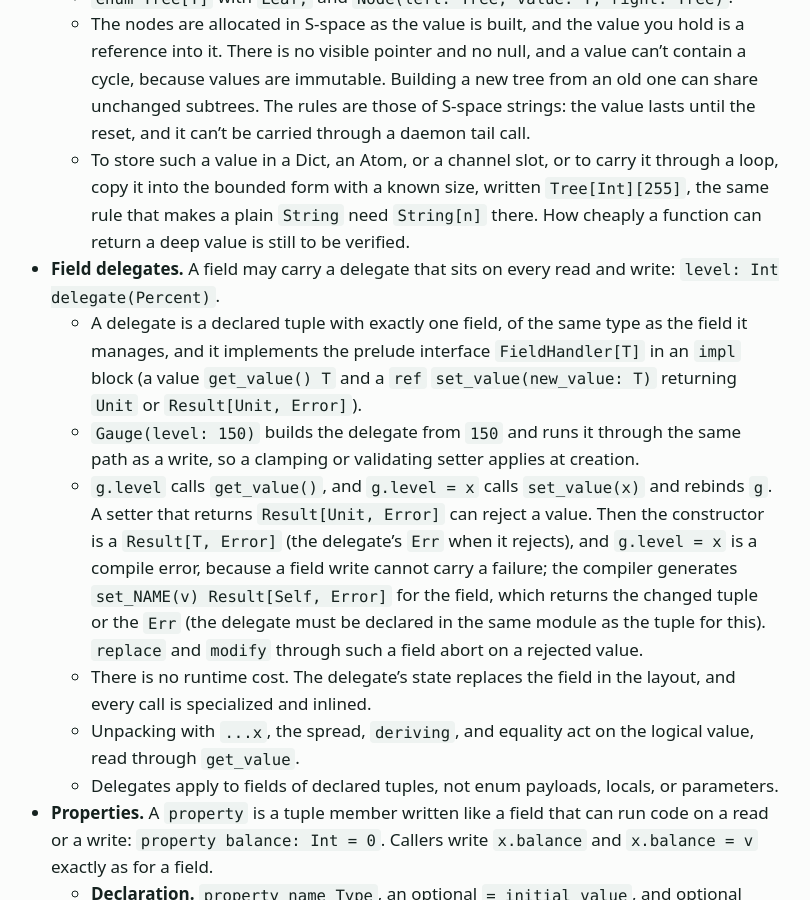
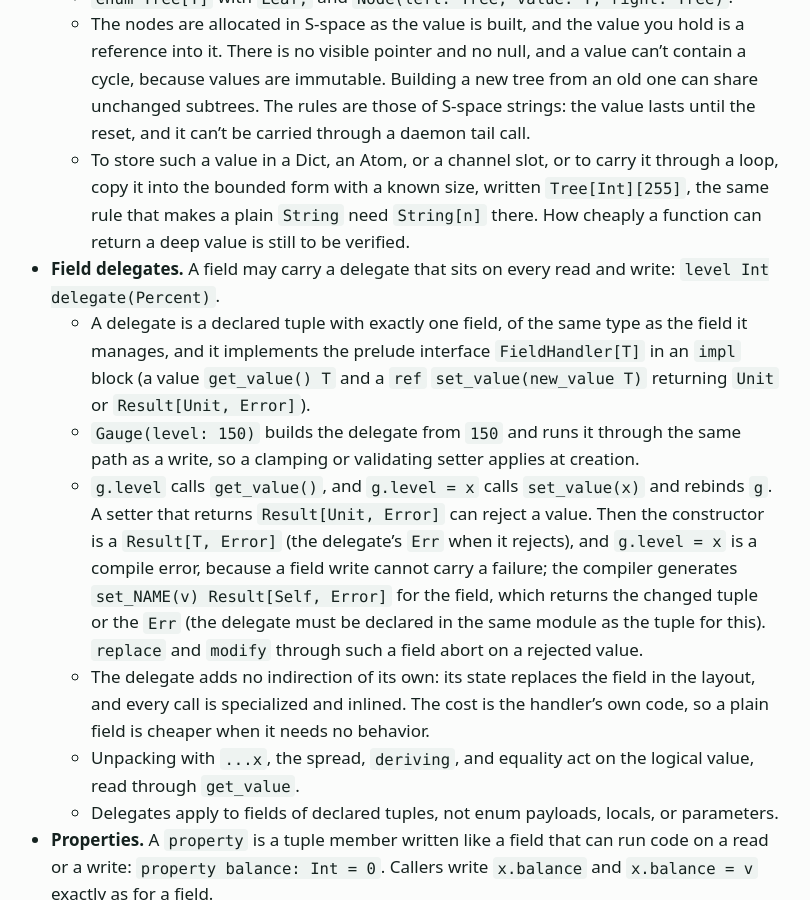
Before and after one commit to slconverse1/moxie, a Jekyll site: the page built from docs/spec.md, in a window 1280 px wide and 900 px high, scrolled down 18922 px. Shown: the whole window, without its empty margins (245-1055 px from the left). Built offline with Jekyll 4.4.1, drawn with Linux system fonts in a browser that asks for light colours.

Commit message:
Docs: explain field delegates against Kotlin's property delegates and Swift's wrappers; say the cost is the handler's code
Co-Authored-By: Claude Sonnet 5.5 <noreply@anthropic.com>
Claude-Session: https://claude.ai/code/session_01XCzUchPRZuBnrDtgjNTTye

```diff
--- a/docs/spec.md
+++ b/docs/spec.md
@@ -213,11 +213,11 @@ How S-space and T-space behave:
   - `enum Tree[T]` with `Leaf,` and `Node(left: Tree, value: T, right: Tree)`.
   - The nodes are allocated in S-space as the value is built, and the value you hold is a reference into it. There is no visible pointer and no null, and a value can't contain a cycle, because values are immutable. Building a new tree from an old one can share unchanged subtrees. The rules are those of S-space strings: the value lasts until the reset, and it can't be carried through a daemon tail call.
   - To store such a value in a Dict, an Atom, or a channel slot, or to carry it through a loop, copy it into the bounded form with a known size, written `Tree[Int][255]`, the same rule that makes a plain `String` need `String[n]` there. How cheaply a function can return a deep value is still to be verified.
-- **Field delegates.** A field may carry a delegate that sits on every read and write: `level: Int delegate(Percent)`.
-  - A delegate is a declared tuple with exactly one field, of the same type as the field it manages, and it implements the prelude interface `FieldHandler[T]` in an `impl` block (a value `get_value() T` and a `ref` `set_value(new_value: T)` returning `Unit` or `Result[Unit, Error]`).
+- **Field delegates.** A field may carry a delegate that sits on every read and write: `level Int delegate(Percent)`.
+  - A delegate is a declared tuple with exactly one field, of the same type as the field it manages, and it implements the prelude interface `FieldHandler[T]` in an `impl` block (a value `get_value() T` and a `ref` `set_value(new_value T)` returning `Unit` or `Result[Unit, Error]`).
   - `Gauge(level: 150)` builds the delegate from `150` and runs it through the same path as a write, so a clamping or validating setter applies at creation.
   - `g.level` calls `get_value()`, and `g.level = x` calls `set_value(x)` and rebinds `g`. A setter that returns `Result[Unit, Error]` can reject a value. Then the constructor is a `Result[T, Error]` (the delegate's `Err` when it rejects), and `g.level = x` is a compile error, because a field write cannot carry a failure; the compiler generates `set_NAME(v) Result[Self, Error]` for the field, which returns the changed tuple or the `Err` (the delegate must be declared in the same module as the tuple for this). `replace` and `modify` through such a field abort on a rejected value.
-  - There is no runtime cost. The delegate's state replaces the field in the layout, and every call is specialized and inlined.
+  - The delegate adds no indirection of its own: its state replaces the field in the layout, and every call is specialized and inlined. The cost is the handler's own code, so a plain field is cheaper when it needs no behavior.
   - Unpacking with `...x`, the spread, `deriving`, and equality act on the logical value, read through `get_value`.
   - Delegates apply to fields of declared tuples, not enum payloads, locals, or parameters.
 - **Properties.** A `property` is a tuple member written like a field that can run code on a read or a write: `property balance: Int = 0`. Callers write `x.balance` and `x.balance = v` exactly as for a field.
```
Also changed, not shown: docs/gc/guide.md (+2 -2 lines), docs/gc/index.md (+1 -1 lines), docs/gc/spec.md (+3 -3 lines), docs/guide.md (+2 -2 lines), docs/index.md (+1 -1 lines).
